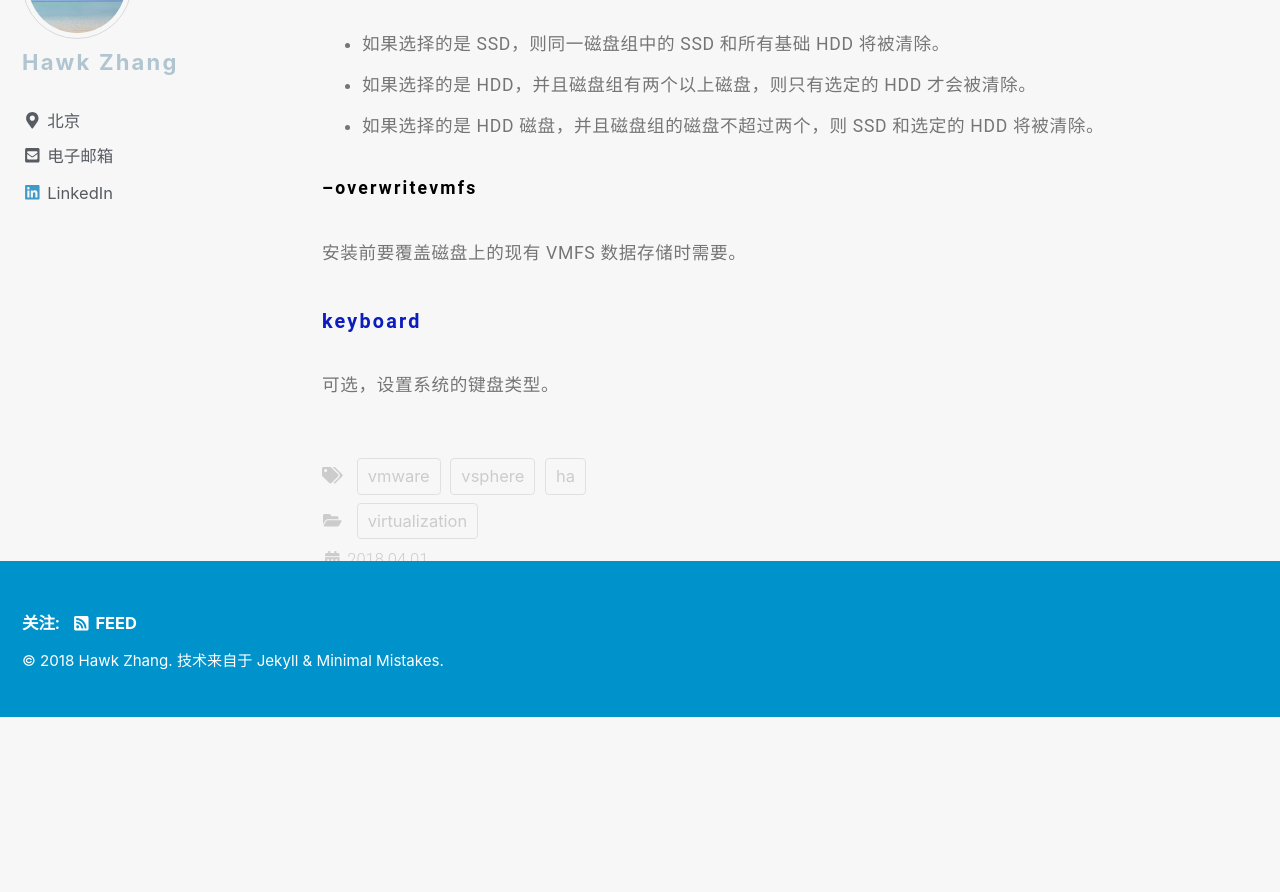
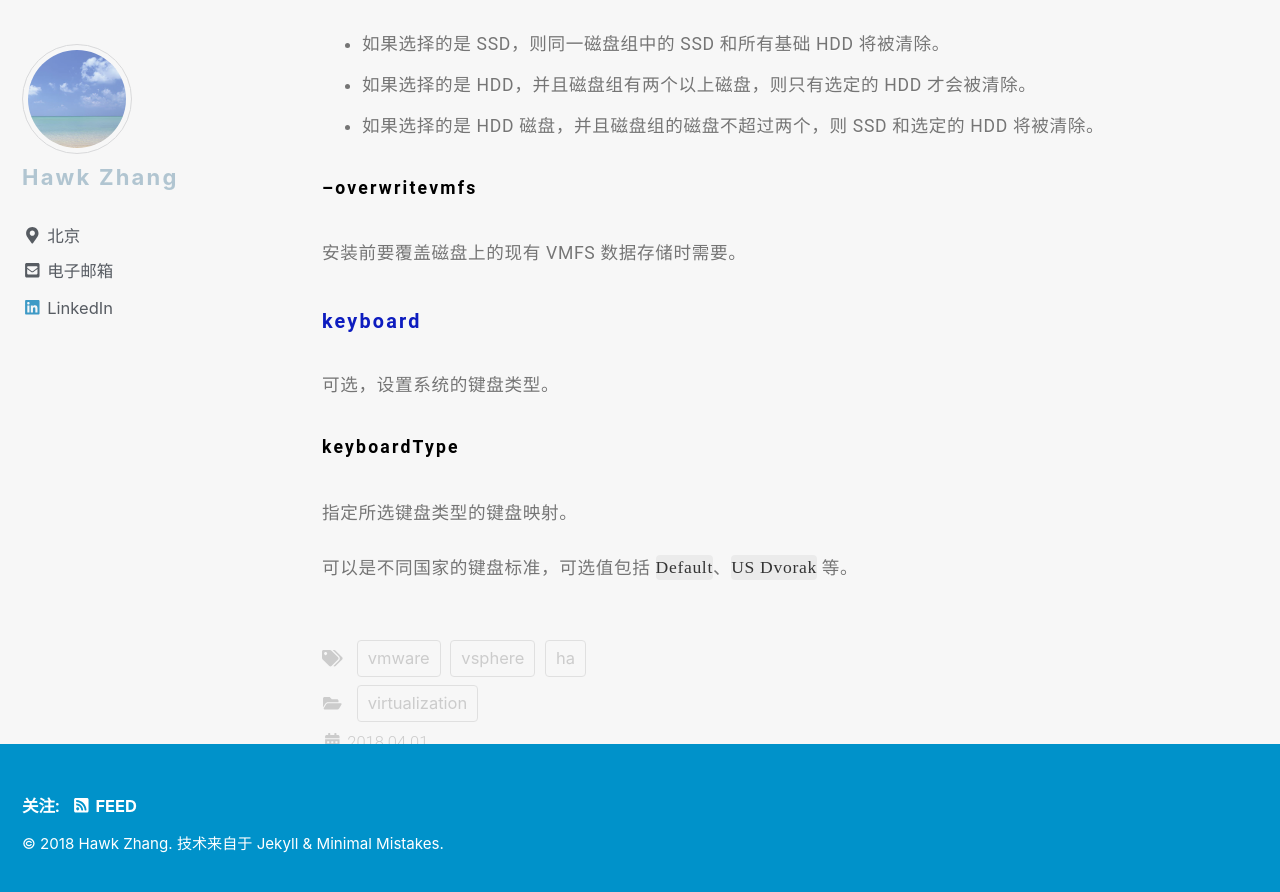
Before and after one commit to narru888/linotes_note, a Jekyll site: the page built from _posts/virtualizaion/2018-04-01-vsphere.setup.md, in a window 1280 px wide and 900 px high, scrolled down 23864 px. Shown: the top 892 px of the window. Built offline with Jekyll 4.4.1, drawn with Linux system fonts in a browser that asks for light colours; nearby versions of some CDN libraries; a script that is not in the unit is left out; before the commit the page ends 24581 px from its top, so only the background shows below that.

Commit message:
update on 2018-11-28 17:18:01 CST

```diff
--- a/_posts/virtualizaion/2018-04-01-vsphere.setup.md
+++ b/_posts/virtualizaion/2018-04-01-vsphere.setup.md
@@ -641,15 +641,25 @@ stampFile.write( time.asctime() )
 
 
 
+
+
+
+
 #### 脚本命令
 
 要想修改默认安装脚本或者创建自己的脚本，需要使用安装脚本中支持的命令，这些命令是在引导安装程序时使用引导命令指定的。
 
 要确定要安装 ESXi 的磁盘，安装脚本需要以下命令之一：install、upgrade 或 installorupgrade。install 命令会创建默认分区，包括在创建其他分区后占据所有可用空间的 VMFS 数据存储。
 
+
+
+
 ##### accepteula / vmaccepteula
 
 必需命令，用于接受 ESXi 许可协议。
+
+
+
 
 ##### clearpart
 
@@ -688,6 +698,10 @@ stampFile.write( time.asctime() )
 ###### dryrun
 
 可选，解析并检查安装脚本。不会真正执行安装。
+
+
+
+
 
 ##### install
 
@@ -744,6 +758,8 @@ disk-type1,
 
 
 
+
+
 ##### installorupgrade
 
 需要指定具体的磁盘，以便 install、upgrade 或 installorupgrade 命令确定安装目标。
@@ -784,6 +800,13 @@ disk-type1,
 安装前要覆盖磁盘上的现有 VMFS 数据存储时需要。
 
 
+
 ##### keyboard
 
 可选，设置系统的键盘类型。
+
+###### keyboardType
+
+指定所选键盘类型的键盘映射。
+
+可以是不同国家的键盘标准，可选值包括 `Default`、`US Dvorak` 等。
```
